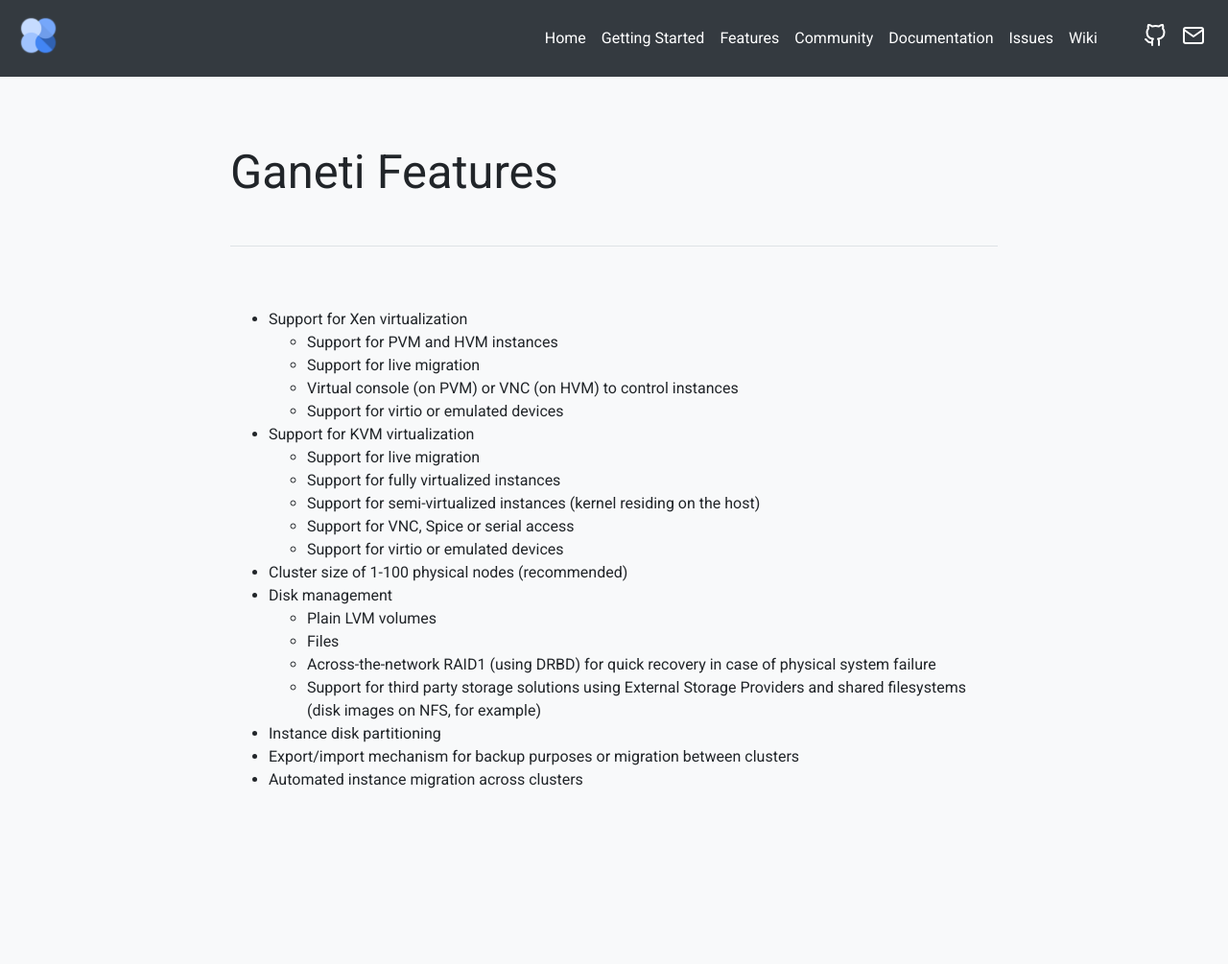
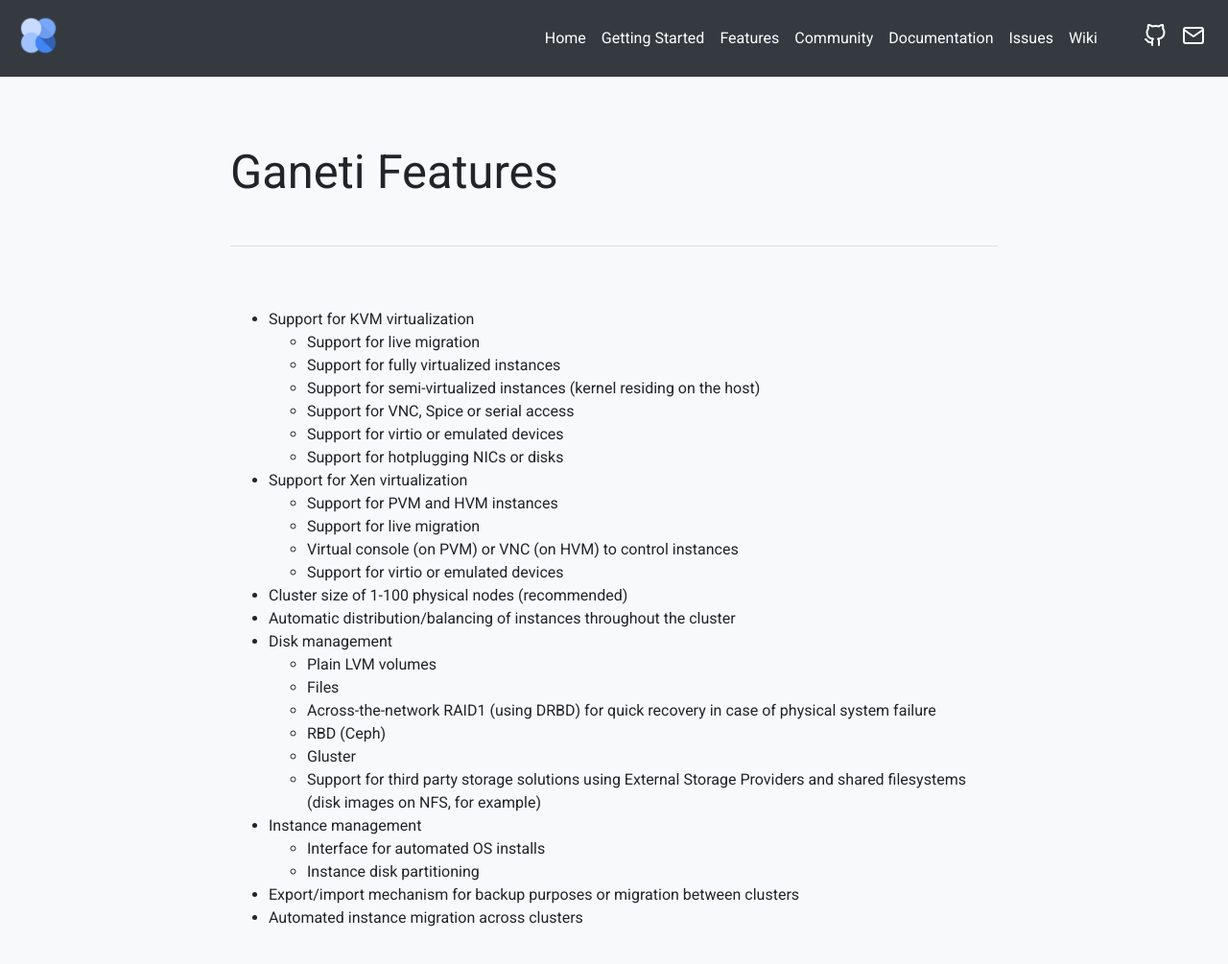
Before and after one commit to ganeti/ganeti.org, a Jekyll site: the page built from features.html, in a window 1280 px wide and 1129 px high. Shown: the top 1005 px of the window at 96% size. Built offline with Jekyll 4.4.1, drawn with Linux system fonts in a browser that asks for light colours.

Commit message:
Re-ordered and extended feature list
Since Xen support has lacked the required attention recently, this
should no longer be our top-feature. I have also added some other
missing points, but this page should see a generel redesign soon to
format the feature list in a more appealing way.

Signed-off-by: Rudolph Bott <r@spam.wtf>

```diff
--- a/features.html
+++ b/features.html
@@ -8,6 +8,15 @@ title: Ganeti - Features
   </header>
   <section>
     <ul>
+      <li>Support for KVM virtualization</li>
+      <ul>
+        <li>Support for live migration</li>
+        <li>Support for fully virtualized instances</li>
+        <li>Support for semi-virtualized instances (kernel residing on the host)</li>
+        <li>Support for VNC, Spice or serial access</li>
+        <li>Support for virtio or emulated devices</li>
+        <li>Support for hotplugging NICs or disks</li>
+      </ul>
       <li>Support for Xen virtualization</li>
       <ul>
         <li>Support for PVM and HVM instances</li>
@@ -15,26 +24,25 @@ title: Ganeti - Features
         <li>Virtual console (on PVM) or VNC (on HVM) to control instances</li>
         <li>Support for virtio or emulated devices</li>
       </ul>
-      <li>Support for KVM virtualization</li>
-      <ul>
-        <li>Support for live migration</li>
-        <li>Support for fully virtualized instances</li>
-        <li>Support for semi-virtualized instances (kernel residing on the host)</li>
-        <li>Support for VNC, Spice or serial access</li>
-        <li>Support for virtio or emulated devices </li>
-      </ul>
       <li>Cluster size of 1-100 physical nodes (recommended)</li>
+      <li>Automatic distribution/balancing of instances throughout the cluster</li>
       <li>Disk management</li>
       <ul>
         <li>Plain LVM volumes</li>
         <li>Files</li>
         <li>Across-the-network RAID1 (using DRBD) for quick recovery in case of physical system failure</li>
+        <li>RBD (Ceph)</li>
+        <li>Gluster</li>
         <li>Support for third party storage solutions using External Storage Providers and shared filesystems (disk images
           on NFS, for example) </li>
       </ul>
-      <li>Instance disk partitioning</li>
+      <li>Instance management</li>
+      <ul>
+        <li>Interface for automated OS installs</li>
+        <li>Instance disk partitioning</li>
+      </ul>
       <li>Export/import mechanism for backup purposes or migration between clusters</li>
-      <li>Automated instance migration across clusters </li>
+      <li>Automated instance migration across clusters</li>
     </ul>
   </section>
 </article>
```
